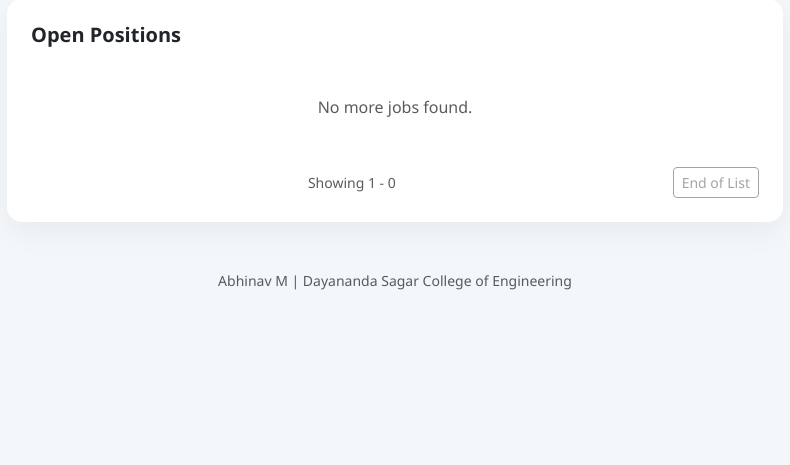
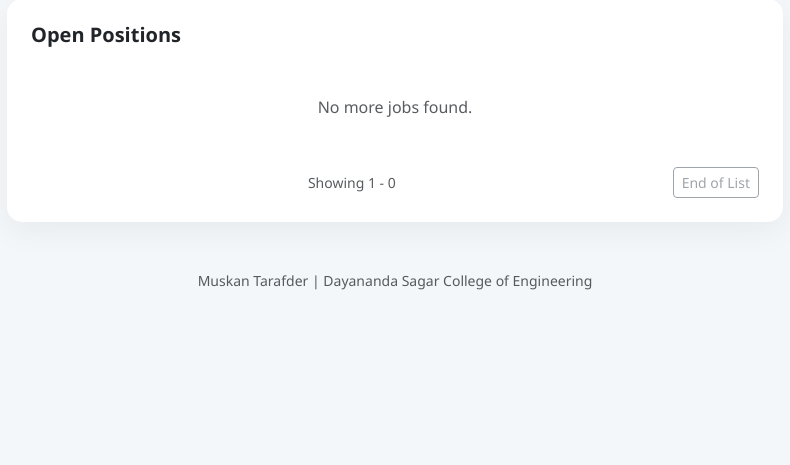
Before and after one commit to Muskan-Tarafder/ATS-Integration, a Django app: page / in a window 1280 px wide. Shown: the part 135-600 px from the top of the page, without its empty margins (245-1035 px from the left). Run offline with Django 4.2, Linux system fonts and the light colour scheme; data that the repository does not hold is empty; some libraries are stand-ins or nearby versions.

Commit message:
updated name

```diff
--- a/ats/templates/portal.html
+++ b/ats/templates/portal.html
@@ -98,7 +98,7 @@
 
     </div>
 
-    <p class="text-center text-muted mt-5 small">Abhinav M | Dayananda Sagar College of Engineering</p>
+    <p class="text-center text-muted mt-5 small">Muskan Tarafder | Dayananda Sagar College of Engineering</p>
 </div>
 </body>
 </html>
```
